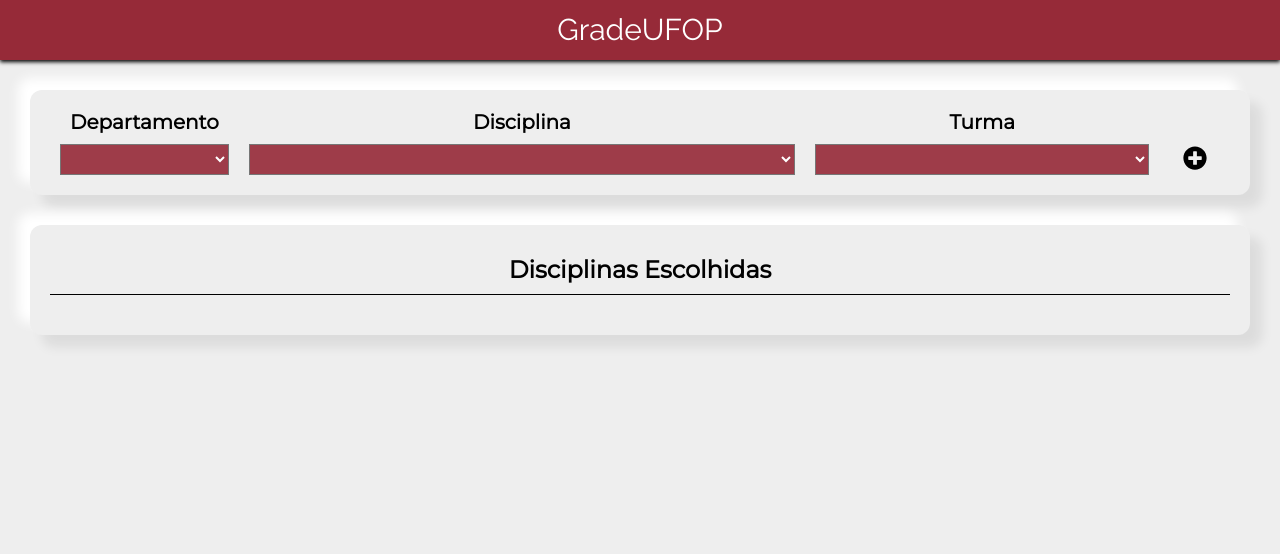
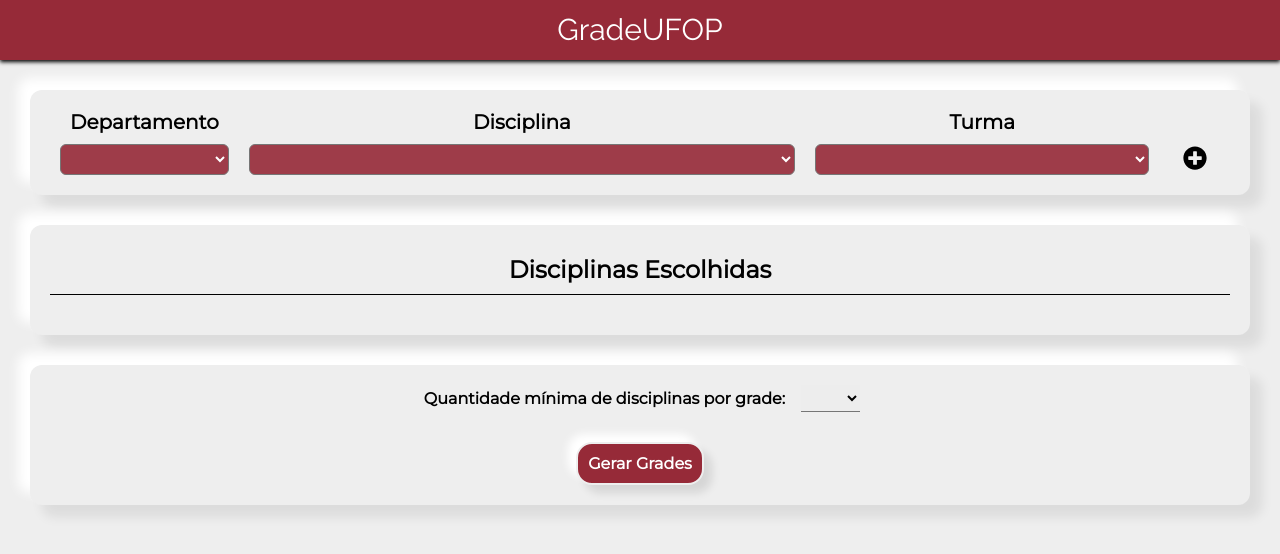
Before and after one commit to joaomarcostg/GradeUFOP, a React (Create React App) app in the folder frontend/: page / in a window 1280 px wide. Shown: the top 554 px of the page. Built offline with nearby package versions, Linux system fonts and the light colour scheme; no server answers.

Commit message:
implementando as funções de limitar o mín e máx

```diff
--- a/frontend/src/App.js
+++ b/frontend/src/App.js
@@ -6,14 +6,15 @@ import Schedule from './components/schedule'
 
 import './App.css';
 
+
+
 function App() {
+
   return (
     <div className="main-container">
       <Header />
       <Picker />
-      <div className="content">
-        {/* <Schedule /> */}
-      </div>
+      <Schedule />
     </div>
   );
 }
--- a/frontend/src/components/picker.js
+++ b/frontend/src/components/picker.js
@@ -97,7 +97,7 @@ function Picker(props) {
 
 
         const response = (await api.get('/deptos')).data
-        console.log(response)
+        // console.log(response)
         const departamentos = []
         response.forEach(depto => {
             departamentos.push(depto.siglaDepto)
@@ -156,13 +156,13 @@ function Picker(props) {
         const tag_disc = document.getElementById('get_disc')
         const picked_disc = tag_disc.options[tag_disc.selectedIndex].text
         const codigo_disc = picked_disc.split(' ')[0]
-        console.log(codigo_disc)
+        // console.log(codigo_disc)
         const response = (await api.get(`/turmas`, {
             headers: {
                 disc: codigo_disc
             }
         })).data
-        console.log(response)
+        // console.log(response)
         const turmas = []
         response.forEach(turma => {
             turmas.push({ numero: turma.turmaDisc, professor: turma.professorDisc })
@@ -184,17 +184,23 @@ function Picker(props) {
         const tag_disc = document.getElementById('get_disc')
         const tag_turma = document.getElementById('get_turma')
 
+        const depto = tag_depto.options[tag_depto.selectedIndex].text
+        const ch_container = document.getElementById('chc')
 
-        const depto = tag_depto.options[tag_depto.selectedIndex].text
-
-        if(tag_disc.options.length > 0){
+        if (tag_disc.options.length > 0) {
 
             const disc = tag_disc.options[tag_disc.selectedIndex].text
+            const codigo = disc.split(' ')[0]
+
+            if (document.getElementById(codigo) == null) {
+
 
                 if (disc != '') {
 
+                    setPickedCount(picked_count+1)
+                    console.log(picked_count)
+                    fillMin()
                     const turma = tag_turma.options[tag_turma.selectedIndex].text
-                const ch_container = document.getElementById('chc')
 
                     const c_disc = document.createElement('div')
                     c_disc.setAttribute('class', 'c_col c_disc')
@@ -232,15 +238,36 @@ function Picker(props) {
                     choosed.appendChild(c_disc)
                     choosed.appendChild(c_turma)
                     choosed.appendChild(c_btn)
-                console.log(choosed)
+                    // console.log(choosed)
                     ch_container.appendChild(choosed)
                 }
+            }
+            else {
+                window.alert('Disciplina já escolhida!')
+            }
+        }
+        else {
+            window.alert('Selecione uma disciplina!')
         }
     }
 
     async function removePicked(id) {
         const choosed = document.getElementById(id)
         choosed.remove()
+        setPickedCount(picked_count - 1)
+        console.log(picked_count)
+        fillMin()
+    }
+
+    async function fillMin(){
+        const sel_min = document.getElementById('sel_min')
+        sel_min.innerText = null
+
+        for(let i=1; i<=picked_count+1; i++){
+            const opt = document.createElement('option')
+            opt.text = i
+            sel_min.add(opt)
+        }
     }
 
     window.onload = function () {
@@ -248,9 +275,7 @@ function Picker(props) {
     }
 
 
-    // const [picked_count, setPickedCount] = useState(0);
-
-    // setPickedCOunt()
+    const [picked_count, setPickedCount] = useState(0);
 
     return (
         <div className="picker">
@@ -286,6 +311,17 @@ function Picker(props) {
                     <p>Disciplinas Escolhidas</p>
                 </div>
             </div>
+            <div className="mc-resolve">
+                <div className="min-sel">
+                    <p>Quantidade mínima de disciplinas por grade:</p>
+                    <select name="min" id="sel_min">
+                        <option value="blank"></option>
+                    </select>
+                </div>
+                <div className="res-btn">
+                    <button type="button">Gerar Grades</button>
+                </div>
+            </div>
         </div>
     );
 }
--- a/frontend/src/components/schedule.js
+++ b/frontend/src/components/schedule.js
@@ -1,11 +1,17 @@
 import React, {useState} from 'react'
 
-
+import '../styles/schedule/schedule.css'
 
 function Schedule(props) {
 
+    async function resolver(){
+        console.log('KKKK')
+    }
+
     return(
-        <h1>SCHEDULE</h1>
+        <div className="mc-schedule">
+
+        </div>
     );
 }
 
--- a/frontend/src/styles/picker/picker.css
+++ b/frontend/src/styles/picker/picker.css
@@ -26,6 +26,8 @@
 }
 
 .mc-picker .sel {
+  border-radius: 6px;
+  outline: none;
   margin-top: 10px;
   padding: 4px;
   font-family: "Montserrat", sans-serif;
@@ -89,15 +91,15 @@
 }
 
 .mc-picker .btn button:hover {
-  -webkit-transform: translateY(-5px);
-          transform: translateY(-5px);
+  -webkit-transform: translateY(-2px);
+          transform: translateY(-2px);
   -webkit-transition: all 0.2s;
   transition: all 0.2s;
 }
 
 .mc-picker .btn button:active {
-  -webkit-transform: translateY(5px);
-          transform: translateY(5px);
+  -webkit-transform: translateY(2px);
+          transform: translateY(2px);
   -webkit-transition: all 0.2s;
   transition: all 0.2s;
 }
@@ -180,6 +182,93 @@
           transform: translateY(5px);
   -webkit-transition: all 0.2s;
   transition: all 0.2s;
+}
+
+.mc-resolve {
+  margin: 30px 30px;
+  padding: 20px 20px 20px 20px;
+  background-color: #eee;
+  border-radius: 12px;
+  -webkit-box-shadow: -12px -12px 12px white, 12px 12px 12px rgba(0, 0, 0, 0.08);
+          box-shadow: -12px -12px 12px white, 12px 12px 12px rgba(0, 0, 0, 0.08);
+}
+
+.mc-resolve *::after {
+  content: "";
+  display: table;
+  clear: both;
+}
+
+.mc-resolve .min-sel {
+  display: -webkit-box;
+  display: -ms-flexbox;
+  display: flex;
+  margin-bottom: 30px;
+  -webkit-box-pack: center;
+      -ms-flex-pack: center;
+          justify-content: center;
+}
+
+.mc-resolve .min-sel p {
+  padding: 4px;
+  font-family: 'Montserrat', sans-serif;
+  font-size: 16px;
+  font-weight: bold;
+  width: -webkit-fit-content;
+  width: -moz-fit-content;
+  width: fit-content;
+  margin-right: 12px;
+}
+
+.mc-resolve .min-sel #sel_min {
+  outline: none;
+  font-family: "Montserrat", sans-serif;
+  font-weight: bold;
+  background: rgba(238, 238, 238, 0.9);
+  border-top: none;
+  border-right: none;
+  border-left: none;
+  text-align-last: center;
+  width: 5%;
+  color: black;
+  font-size: 16px;
+  cursor: pointer;
+}
+
+.mc-resolve .res-btn {
+  text-align: center;
+}
+
+.mc-resolve .res-btn button {
+  cursor: pointer;
+  background: #962a38;
+  color: white;
+  border-radius: 16px;
+  border-color: #eee;
+  border-style: solid;
+  border-width: 2px;
+  outline: none;
+  -webkit-box-shadow: -8px -8px 8px white, 8px 8px 8px rgba(0, 0, 0, 0.1);
+          box-shadow: -8px -8px 8px white, 8px 8px 8px rgba(0, 0, 0, 0.1);
+  padding: 10px;
+  font-size: 16px;
+  font-weight: bold;
+  font-family: "Montserrat", sans-serif;
+}
+
+.mc-resolve .res-btn button:hover {
+  background: white;
+  color: #962a38;
+  border-color: #962a38;
+}
+
+.mc-resolve .res-btn button:active {
+  -webkit-box-shadow: none;
+          box-shadow: none;
+  -webkit-transform: translateY(4px);
+          transform: translateY(4px);
+  -webkit-transition: ease-out 0.2s;
+  transition: ease-out 0.2s;
 }
 
 @media screen and (max-width: 900px) {
@@ -270,8 +359,8 @@
     cursor: pointer;
   }
   .mc-picked .choosed-container .choosed .c_btn button:active {
-    -webkit-transform: translateY(5px);
-            transform: translateY(5px);
+    -webkit-transform: translateY(2px);
+            transform: translateY(2px);
     -webkit-transition: all 0.2s;
     transition: all 0.2s;
   }
--- a/frontend/src/styles/picker/picker.scss
+++ b/frontend/src/styles/picker/picker.scss
@@ -28,6 +28,8 @@ $ufop_grey: #707a81;
   }
 
   .sel {
+    border-radius: 6px;
+    outline: none;
     margin-top: 10px;
     padding: 4px;
     font-family: "Montserrat", sans-serif;
@@ -93,13 +95,13 @@ $ufop_grey: #707a81;
       cursor: pointer;
 
       &:hover {
-        transform: translateY(-5px);
+        transform: translateY(-2px);
         transition: all 0.2s;
       }
 
       &:active {
         // box-shadow: 0px 2px 2px 0 rgba(0, 0, 0, 0.05);
-        transform: translateY(5px);
+        transform: translateY(2px);
         transition: all 0.2s;
       }
     }
@@ -190,6 +192,92 @@ $ufop_grey: #707a81;
   }
 }
 
+.mc-resolve {
+  margin: 30px 30px;
+  padding: 20px 20px 20px 20px;
+  background-color: #eee;
+  border-radius: 12px;
+  box-shadow: -12px -12px 12px rgba($color: #fff, $alpha: 1), 12px 12px 12px rgba($color: #000, $alpha: 0.08);
+  *::after {
+    content: "";
+    display: table;
+    clear: both;
+  }
+
+  .min-sel {
+    display: flex ;
+    margin-bottom: 30px;
+    justify-content: center;
+    // border-bottom: 1px solid black;
+
+    p {
+      padding: 4px;
+      font-family: 'Montserrat', sans-serif;
+      font-size: 16px;
+      font-weight: bold;
+      width: fit-content;
+      margin-right: 12px;
+      // background: green;
+    }
+
+    #sel_min {
+      // border-radius: 6px;
+      outline: none;
+      // margin-top: 10px;
+      // padding: 4px;
+      font-family: "Montserrat", sans-serif;
+      font-weight: bold;
+      background: rgba($color: #EEE, $alpha: 0.9);
+      border-top: none;
+      border-right: none;
+      border-left: none;
+      text-align-last: center;
+      width: 5%;
+      color: black;
+      font-size: 16px;
+      // outline: none;
+      cursor: pointer;
+
+      // &:hover {
+      //   background: $ufop_red;
+      // }
+    }
+  }
+
+  .res-btn {
+    text-align: center;
+
+    button {
+      cursor: pointer;
+      background: $ufop_red;
+      color: white;
+      border-radius: 16px;
+      border-color: #eee;
+      border-style: solid;
+      border-width: 2px;
+      outline: none;
+      //   box-shadow: 0px 4px 4px black;
+      box-shadow: -8px -8px 8px rgba($color: #fff, $alpha: 1), 8px 8px 8px rgba($color: #000, $alpha: 0.1);
+      padding: 10px;
+      font-size: 16px;
+      font-weight: bold;
+      font-family: "Montserrat", sans-serif;
+
+      &:hover {
+        background: white;
+        color: $ufop_red;
+        border-color: $ufop_red;
+      }
+
+      &:active {
+        box-shadow: none;
+        transform: translateY(4px);
+        transition: ease-out 0.2s;
+      }
+    }
+  }
+}
+
 @media screen and (max-width: 900px) {
   .mc-picker {
     .col {
@@ -267,7 +355,7 @@ $ufop_grey: #707a81;
           padding: 15px 15px;
         }
 
-        .c_disc{
+        .c_disc {
           border-bottom: 1px solid $ufop_grey;
         }
 
@@ -290,7 +378,7 @@ $ufop_grey: #707a81;
 
             &:active {
               // box-shadow: 0px 2px 2px 0 rgba(0, 0, 0, 0.05);
-              transform: translateY(5px);
+              transform: translateY(2px);
               transition: all 0.2s;
             }
           }
--- a/frontend/src/styles/schedule/schedule.css
+++ b/frontend/src/styles/schedule/schedule.css
@@ -1,3 +1,5 @@
+@import url("https://fonts.googleapis.com/css?family=Raleway&display=swap");
+@import url("https://fonts.googleapis.com/css?family=Montserrat&display=swap");
 * {
   margin: 0;
   padding: 0;
```
Also changed, not shown: frontend/src/styles/schedule/schedule.scss (+9 -3 lines), 2 other files (tests, documents, lock files or other folders). Lines whose indentation alone changed are shown as unchanged.
